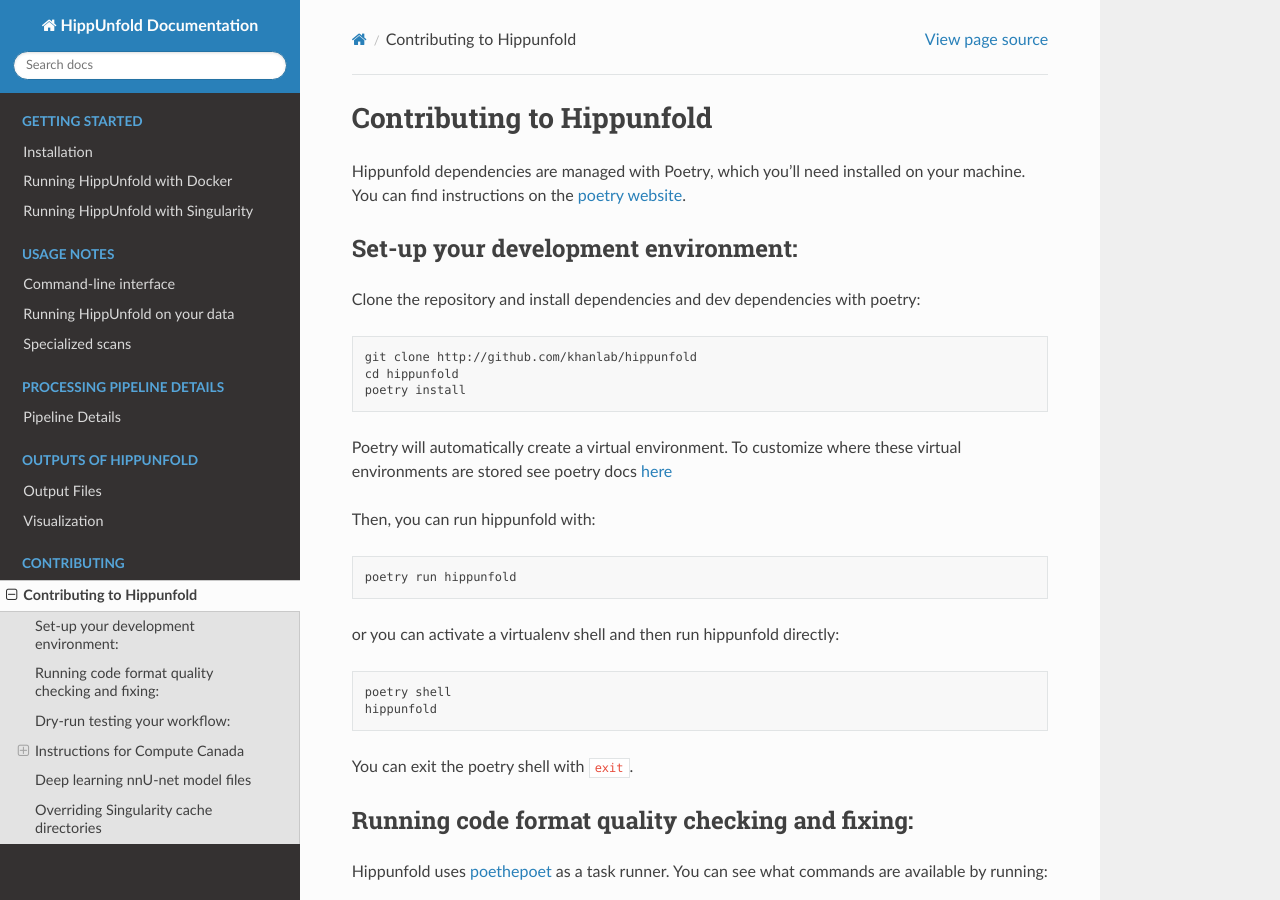
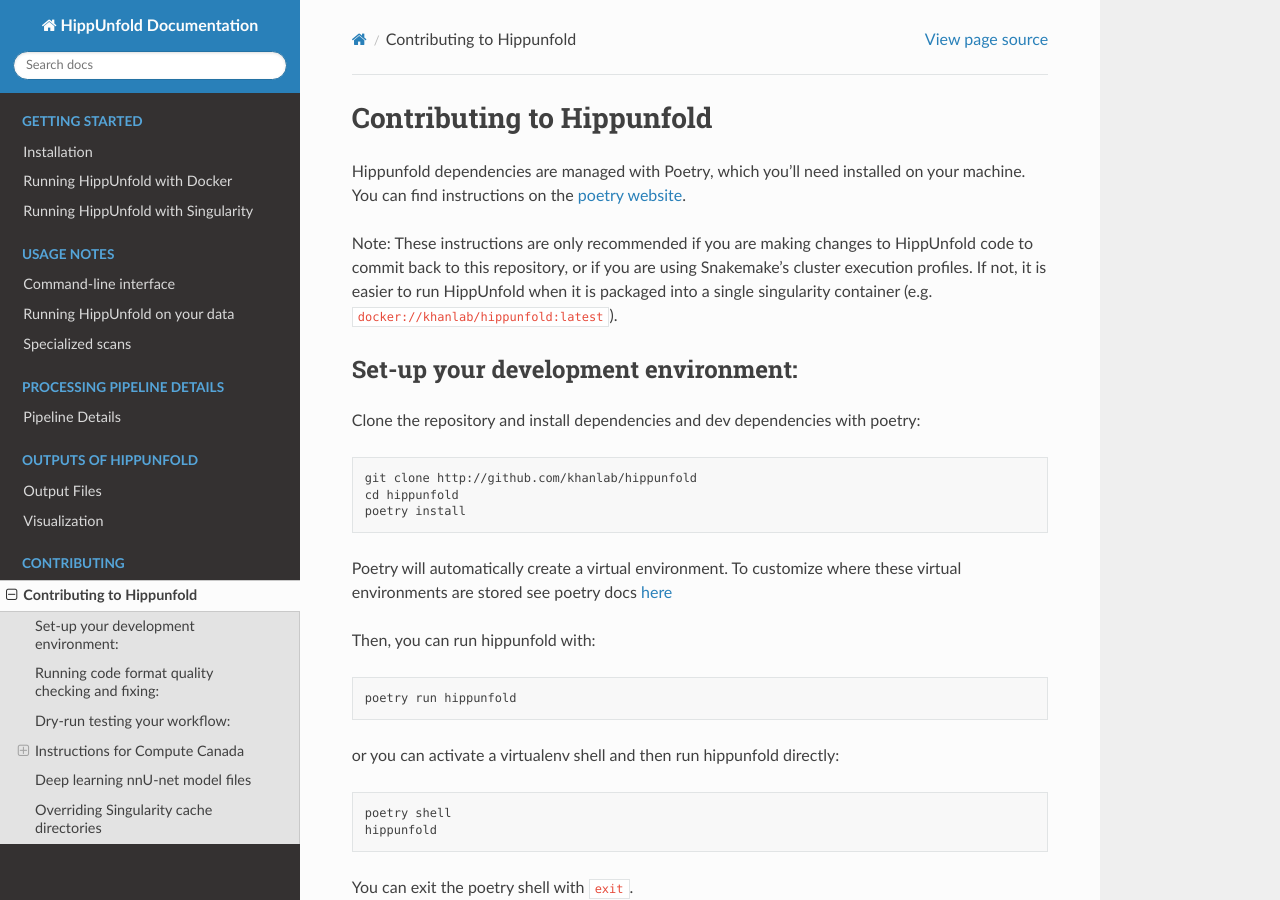
Before and after one commit to mcespedes99/hippunfold, a Sphinx documentation site: the page built from docs/contributing/contributing.md, in a window 1280 px wide and 900 px high. Built offline with Sphinx 7.4.7 and the Read the Docs theme 2.0.0, drawn with Linux system fonts in a browser that asks for light colours; some of the changed lines change nothing that is shown; some of the changed text lies outside the part shown.

Commit message:
added an additional note in the preamble

```diff
--- a/docs/contributing/contributing.md
+++ b/docs/contributing/contributing.md
@@ -3,6 +3,8 @@
 Hippunfold dependencies are managed with Poetry, which you\'ll need
 installed on your machine. You can find instructions on the [poetry
 website](https://python-poetry.org/docs/master/#installation).
+
+Note: These instructions are only recommended if you are making changes to HippUnfold code to commit back to this repository, or if you are using Snakemake's cluster execution profiles. If not, it is easier to run HippUnfold when it is packaged into a single singularity container (e.g. `docker://khanlab/hippunfold:latest`).
 
 ## Set-up your development environment:
 
@@ -71,7 +73,7 @@
 ## Instructions for Compute Canada
 
 This section provides an example of how to set up a `pip installed` copy
-of HippUnfold on CompateCanada\'s `graham` cluster.
+of HippUnfold on Compute Canada\'s `graham` cluster.
 
 ### Setting up a dev environment on graham:
 
```
